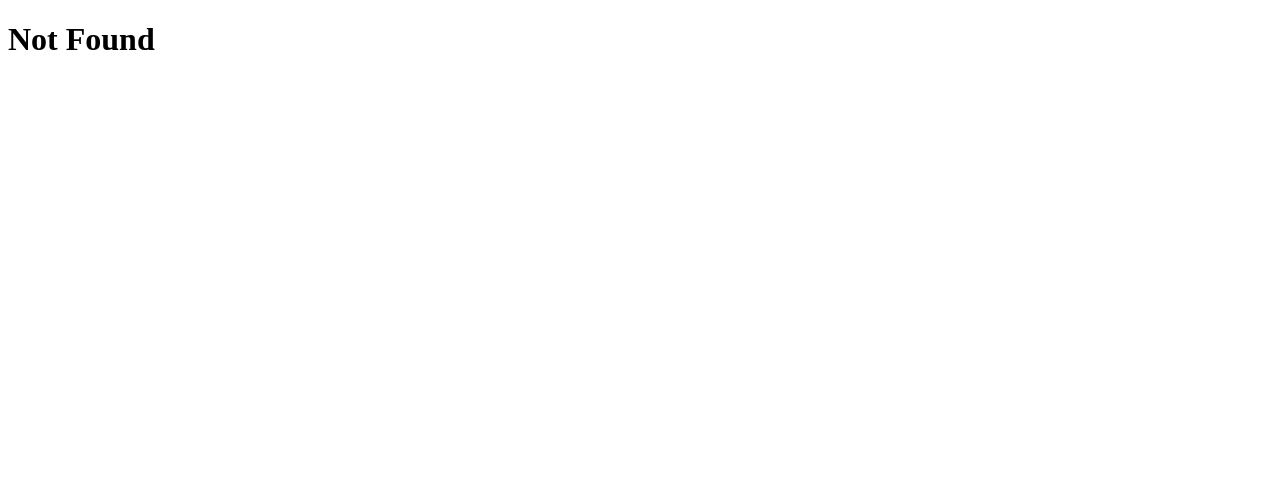
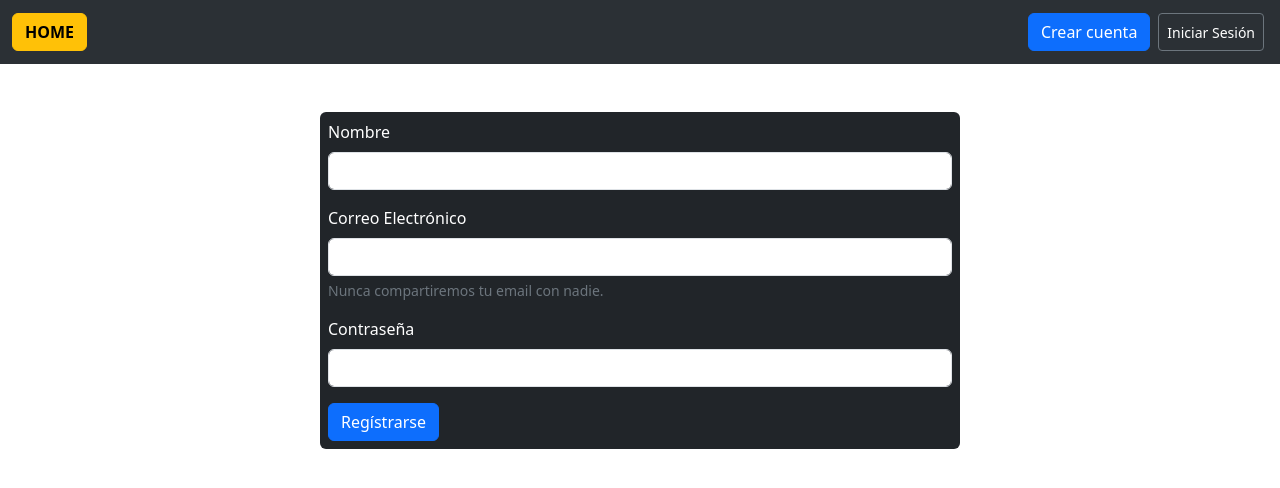
Before and after one commit to adrimo100/TFG_ONACADEMY, a React app: page /register in a window 1280 px wide. Built offline with nearby package versions, Linux system fonts and the light colour scheme; no server answers.

Commit message:
feat: register and navbar

```diff
--- a/package.json
+++ b/package.json
@@ -12,6 +12,7 @@
   "license": "ISC",
   "description": "",
   "dependencies": {
+    "dotenv-webpack": "^8.1.0",
     "react": "^18.2.0",
     "react-dom": "^18.2.0",
     "react-router": "^6.23.0",
@@ -23,9 +24,9 @@
     "babel-loader": "^9.1.3",
     "css-loader": "^7.1.1",
     "html-webpack-plugin": "^5.6.0",
+    "prettier": "^3.2.5",
     "react-router-dom": "^6.23.0",
     "style-loader": "^4.0.0",
-    "prettier": "^3.2.5",
     "webpack": "^5.91.0",
     "webpack-cli": "^5.1.4",
     "webpack-dev-server": "^5.0.4",
--- /dev/null
+++ b/src/components/index.js
@@ -0,0 +1,3 @@
+import Navbar from "./navbar/navbar";
+
+export {Navbar};
--- /dev/null
+++ b/src/components/navbar/navbar.js
@@ -0,0 +1,22 @@
+import React from "react";
+import {useNavigate} from "react-router";
+
+const Navbar = () => {
+    const navigate = useNavigate();
+
+    return (
+        <nav className="navbar bg-dark bg-body-tertiary" data-bs-theme="dark">
+            <header className="navbar-brand d-flex w-100">
+                <div className="container-fluid">
+                    <button className="btn btn-warning me-2" type="button"><span className="fw-bold" onClick={() => navigate("/")}>HOME</span></button>
+                </div>
+                <div className="d-flex justify-content-end">
+                    <button className="btn btn-primary me-2" type="button"  onClick={() => navigate("/register")}>Crear cuenta</button>
+                    <button className="btn btn-sm btn-outline-secondary text-white" type="button" onClick={() => navigate("/login")}>Iniciar Sesión</button>
+                </div>
+            </header>
+        </nav>
+    )
+}
+
+export default Navbar;
--- a/src/index.js
+++ b/src/index.js
@@ -1,5 +1,5 @@
 import React from "react";
-import ReactDOM from "react-dom";
+import ReactDOM from "react-dom/client";
 import Layout from "./Layout";
 
 const root = ReactDOM.createRoot(document.querySelector(".app"));
--- a/src/layout.js
+++ b/src/layout.js
@@ -1,12 +1,18 @@
 import {BrowserRouter, Route, Routes} from "react-router-dom";
 import injectContext from "./store/context";
+import { Home, Register, Login } from "./views/index";
+import { Navbar } from "./components/index"
 
 const Layout = () => {
+
     return (
         <div>
             <BrowserRouter>
+                <Navbar></Navbar>
                 <Routes>
-                    <Route path="/" element={<h1>Hola</h1>}/>
+                    <Route path="/" element={<Home/>}/>
+                    <Route path="/register" element={<Register/>}/>
+                    <Route path="/login" element={<Login/>}/>
                     <Route path="*" element={<h1>Not Found</h1>}/>
                 </Routes>
             </BrowserRouter>
--- a/src/store/flux.js
+++ b/src/store/flux.js
@@ -1,7 +1,14 @@
+
 const getState = ({getStore, getActions, setStore}) => {
+    const backendUrl = process.env.BACKEND_URL;
+
     return {
-        store: {},
-        actions: {}
+        store: {user: {}},
+        actions: {
+            createUser: async (newUser) => {
+                alert("creating new user")
+            }
+        }
     }
 }
 
--- /dev/null
+++ b/src/views/home/home.js
@@ -0,0 +1,10 @@
+import React from "react";
+
+const Home = () => {
+
+    return (
+        <h1>Home</h1>
+    )
+}
+
+export default Home;
--- /dev/null
+++ b/src/views/index.js
@@ -0,0 +1,5 @@
+import Home from "./home/home";
+import Register from "./register/register";
+import Login from "./login/login";
+
+export {Home, Register, Login}
--- /dev/null
+++ b/src/views/login/login.js
@@ -0,0 +1,10 @@
+import React from "react";
+
+const Login = () => {
+
+    return (
+        <h1>Login</h1>
+    )
+}
+
+export default Login;
--- /dev/null
+++ b/src/views/register/register.js
@@ -0,0 +1,66 @@
+import React, {useContext, useState} from "react";
+import {Context} from "../../store/context";
+
+const Register = () => {
+    const { store, actions } = useContext(Context);
+
+    const [newUser, setNewUser] = useState({});
+    const [error, setError] = useState('');
+
+    const updateUser = (event) => {
+        const target = event.target;
+        setNewUser({ ...newUser, [target.name]: target.value });
+    }
+
+    const validateEmail = (email) => {
+        const re = /^(([^<>()\[\]\\.,;:\s@"]+(\.[^<>()\[\]\\.,;:\s@"]+)*)|(".+"))@((\[[0-9]{1,3}\.[0-9]{1,3}\.[0-9]{1,3}\.[0-9]{1,3}])|(([a-zA-Z\-0-9]+\.)+[a-zA-Z]{2,}))$/;
+        return re.test(String(email).toLowerCase());
+    }
+
+    const submit = (event) => {
+        event.preventDefault();
+        setError('');
+
+        if (newUser.name.length > 65) {
+            setError('El nombre debe tener máximo 65 caracteres.');
+            return;
+        }
+
+        if (!validateEmail(newUser.email) || newUser.email.length > 65) {
+            setError('Introduce un correo electrónico válido con máximo 65 caracteres.');
+            return;
+        }
+
+        if (newUser.password.length > 20) {
+            setError('La contraseña debe tener máximo 20 caracteres.');
+            return;
+        }
+
+        actions.createUser(newUser);
+    }
+
+    return (
+        <div className="d-flex align-items-center justify-content-center">
+            <form className="mt-5 w-50 bg-dark p-2 text-white rounded">
+                <div className="mb-3">
+                    <label htmlFor="inputEmail1" className="form-label">Nombre</label>
+                    <input name="name" type="text" className="form-control" id="inputName" aria-describedby="nameHelp" onChange={updateUser} />
+                </div>
+                <div className="mb-3">
+                    <label htmlFor="inputEmail1" className="form-label">Correo Electrónico</label>
+                    <input name="email" type="email" className="form-control" id="inputEmail1" aria-describedby="emailHelp" onChange={updateUser}/>
+                    <div id="emailHelp" className="form-text text-secondary">Nunca compartiremos tu email con nadie.
+                    </div>
+                </div>
+                <div className="mb-3">
+                    <label htmlFor="inputPassword1" className="form-label">Contraseña</label>
+                    <input name="password" type="password" className="form-control" id="inputPassword1" onChange={updateUser}/>
+                </div>
+                <button type="button" className="btn btn-primary" onClick={submit}>Regístrarse</button>
+                {error && <p className="text-danger mt-2">{error}</p>}
+            </form>
+        </div>
+    )
+}
+
+export default Register;
--- a/template.html
+++ b/template.html
@@ -5,6 +5,9 @@
     <meta http-equiv="X-UA-Compatible" content="IE=edge">
     <meta name="viewport" content="width=device-width, initial-scale=1.0">
     <title>Onacademy</title>
+
+    <link href="https://cdn.jsdelivr.net/npm/bootstrap@5.3.3/dist/css/bootstrap.min.css" rel="stylesheet" integrity="sha384-QWTKZyjpPEjISv5WaRU9OFeRpok6YctnYmDr5pNlyT2bRjXh0JMhjY6hW+ALEwIH" crossorigin="anonymous">
+    <script src="https://cdn.jsdelivr.net/npm/bootstrap@5.3.3/dist/js/bootstrap.bundle.min.js" integrity="sha384-YvpcrYf0tY3lHB60NNkmXc5s9fDVZLESaAA55NDzOxhy9GkcIdslK1eN7N6jIeHz" crossorigin="anonymous"></script>
 </head>
 <body>
     <div class="app"></div>
--- a/webpack.config.js
+++ b/webpack.config.js
@@ -1,5 +1,6 @@
 const HtmlWebpackPlugin = require("html-webpack-plugin");
 const path = require("path"); //To get the absolute path
+const Dotenv = require('dotenv-webpack'); // Import dotenv-webpack
 
 const ruleForJavaScript = {
     test: /\.js$/, //RegEx all files ended in .js
@@ -32,12 +33,13 @@ module.exports = {
     plugins: [
         new HtmlWebpackPlugin({ //Uses template.html and inject the entry script
             template: "template.html",
-        })
+        }),
+        new Dotenv() // Add dotenv-webpack plugin
     ],
     devServer: {
         open: true, //Opens the browser,
         port: 8080,
         allowedHosts: "all",
         historyApiFallback: true, //to be able to use urls in react route
-    }
+    },
 }
```
Also changed, not shown: 2 other files.
